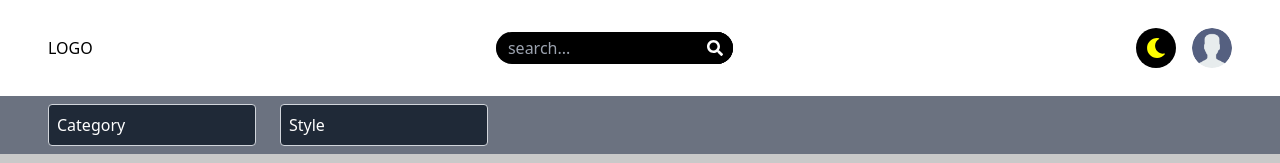
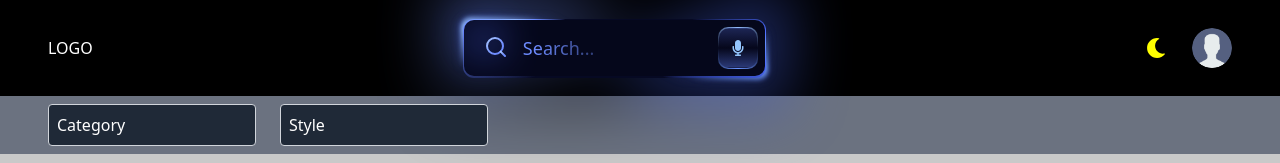
Before and after one commit to Al-Khalsi/freeNG, a Next.js app: page / in a window 1280 px wide. Shown: the top 163 px of the page. Built offline with nearby package versions, Linux system fonts and the light colour scheme.

Commit message:
add search bar for header

```diff
--- a/pages/index.js
+++ b/pages/index.js
@@ -1,6 +1,6 @@
 // pages/index.js
 import Link from 'next/link';
-import { FaSun, FaMoon, FaSearch } from "react-icons/fa";
+import { FaSun, FaMoon, FaSearch, FaMicrophone } from "react-icons/fa";
 import { useEffect, useState } from "react";
 import Head from 'next/head';
 import SelectWithSearch from "../components/modules/SelectWithSearch";
@@ -35,7 +35,6 @@ function Index() {
   // تعریف گزینه‌های مختلف برای هر SelectWithSearch
   const options1 = ['html', 'css', 'js', 'react', 'next'];
   const options2 = ['node', 'express', 'mongodb', 'graphql'];
-  const options3 = ['python', 'django', 'flask', 'fastapi'];
 
   const handleSelectToggle = (selectId) => {
     // اگر سلکتور فعلی باز است، آن را ببندید
@@ -49,16 +48,60 @@ function Index() {
   return (
     <>
       <div className="app">
-        <header className='header w-full h-24 px-2 md:px-12 flex justify-between items-center'>
+        <header className='header w-full h-24 overflow-hidden px-2 md:px-12 flex justify-between items-center'>
           <div className='bg-logo'>
             <div className='logo'>LOGO</div>
           </div>
 
-          <div className='search-box relative hidden sm:block'>
-            <input type="search" className='search border-none outline-none' placeholder='search...' />
-            <button className='btn-search absolute top-0 right-0 flex justify-center items-center'>
-              <FaSearch />
-            </button>
+          <div id='search' className='search-box hidden sm:block'>
+            <div id="search-container">
+              <div class="nebula"></div>
+              <div class="starfield"></div>
+              <div class="cosmic-dust"></div>
+              <div class="cosmic-dust"></div>
+              <div class="cosmic-dust"></div>
+
+              <div class="stardust"></div>
+
+              <div class="cosmic-ring"></div>
+
+              <div id="main">
+                <input
+                  class="input"
+                  name="text"
+                  type="text"
+                  placeholder="Search..."
+                />
+                <div id="input-mask"></div>
+                <div id="cosmic-glow"></div>
+                <div class="wormhole-border"></div>
+                <div id="wormhole-icon">
+                  <FaMicrophone className='text-blue-300'/>
+                </div>
+                <div id="search-icon">
+                  <svg
+                    stroke-linejoin="round"
+                    stroke-linecap="round"
+                    stroke-width="2"
+                    stroke="url(#cosmic-search)"
+                    fill="none"
+                    height="24"
+                    width="24"
+                    viewBox="0 0 24 24"
+                  >
+                    <circle r="8" cy="11" cx="11"></circle>
+                    <line y2="16.65" x2="16.65" y1="21" x1="21"></line>
+                    <defs>
+                      <linearGradient gradientTransform="rotate(45)" id="cosmic-search">
+                        <stop stop-color="#a9c7ff" offset="0%"></stop>
+                        <stop stop-color="#6e8cff" offset="100%"></stop>
+                      </linearGradient>
+                    </defs>
+                  </svg>
+                </div>
+              </div>
+            </div>
+
           </div>
 
           <div className='right-header flex py-1'>
--- a/styles/globals.css
+++ b/styles/globals.css
@@ -33,8 +33,8 @@ main aside {
 }
 
 header {
-  background-color: #fff;
-  color: black;
+  background-color: #000000;
+  color: rgb(255, 255, 255);
 }
 
 .search-box {
@@ -85,3 +85,293 @@ header {
 .filter-sidebar {
   background-color: #fff;
 }
+
+#search {
+  z-index: 0;
+}
+
+.stardust,
+.cosmic-ring,
+.starfield,
+.nebula {
+  max-height: 70px;
+  max-width: 314px;
+  height: 100%;
+  width: 100%;
+  position: absolute;
+  overflow: hidden;
+  z-index: -1;
+  border-radius: 12px;
+  filter: blur(3px);
+}
+
+.input {
+  background-color: #05071b;
+  border: none;
+  width: 301px;
+  height: 56px;
+  border-radius: 10px;
+  color: #a9c7ff;
+  padding-inline: 59px;
+  font-size: 18px;
+}
+
+#search-container {
+  display: flex;
+  align-items: center;
+  justify-content: center;
+}
+
+.input::placeholder {
+  color: #6e8cff;
+}
+
+.input:focus {
+  outline: none;
+}
+
+#main:focus-within>#input-mask {
+  display: none;
+}
+
+#input-mask {
+  pointer-events: none;
+  width: 100px;
+  height: 20px;
+  position: absolute;
+  background: linear-gradient(90deg, transparent, #05071b);
+  top: 18px;
+  left: 70px;
+}
+
+#cosmic-glow {
+  pointer-events: none;
+  width: 30px;
+  height: 20px;
+  position: absolute;
+  background: #4d6dff;
+  top: 10px;
+  left: 5px;
+  filter: blur(20px);
+  opacity: 0.8;
+  transition: all 2s;
+}
+
+#main:hover>#cosmic-glow {
+  opacity: 0;
+}
+
+.stardust {
+  max-height: 63px;
+  max-width: 307px;
+  border-radius: 10px;
+  filter: blur(2px);
+}
+
+.stardust::before {
+  content: "";
+  z-index: -2;
+  text-align: center;
+  top: 50%;
+  left: 50%;
+  transform: translate(-50%, -50%) rotate(83deg);
+  position: absolute;
+  width: 600px;
+  height: 600px;
+  background-repeat: no-repeat;
+  background-position: 0 0;
+  filter: brightness(1.4);
+  background-image: conic-gradient(rgba(0, 0, 0, 0) 0%,
+      #4d6dff,
+      rgba(0, 0, 0, 0) 8%,
+      rgba(0, 0, 0, 0) 50%,
+      #6e8cff,
+      rgba(0, 0, 0, 0) 58%);
+  transition: all 2s;
+}
+
+.cosmic-ring {
+  max-height: 59px;
+  max-width: 303px;
+  border-radius: 11px;
+  filter: blur(0.5px);
+}
+
+.cosmic-ring::before {
+  content: "";
+  z-index: -2;
+  text-align: center;
+  top: 50%;
+  left: 50%;
+  transform: translate(-50%, -50%) rotate(70deg);
+  position: absolute;
+  width: 600px;
+  height: 600px;
+  filter: brightness(1.3);
+  background-repeat: no-repeat;
+  background-position: 0 0;
+  background-image: conic-gradient(#05071b,
+      #4d6dff 5%,
+      #05071b 14%,
+      #05071b 50%,
+      #6e8cff 60%,
+      #05071b 64%);
+  transition: all 2s;
+}
+
+.starfield {
+  max-height: 65px;
+  max-width: 312px;
+}
+
+.starfield::before {
+  content: "";
+  z-index: -2;
+  text-align: center;
+  top: 50%;
+  left: 50%;
+  transform: translate(-50%, -50%) rotate(82deg);
+  position: absolute;
+  width: 600px;
+  height: 600px;
+  background-repeat: no-repeat;
+  background-position: 0 0;
+  background-image: conic-gradient(rgba(0, 0, 0, 0),
+      #1c2452,
+      rgba(0, 0, 0, 0) 10%,
+      rgba(0, 0, 0, 0) 50%,
+      #2a3875,
+      rgba(0, 0, 0, 0) 60%);
+  transition: all 2s;
+}
+
+#search-container:hover>.starfield::before {
+  transform: translate(-50%, -50%) rotate(-98deg);
+}
+
+#search-container:hover>.nebula::before {
+  transform: translate(-50%, -50%) rotate(-120deg);
+}
+
+#search-container:hover>.stardust::before {
+  transform: translate(-50%, -50%) rotate(-97deg);
+}
+
+#search-container:hover>.cosmic-ring::before {
+  transform: translate(-50%, -50%) rotate(-110deg);
+}
+
+#search-container:focus-within>.starfield::before {
+  transform: translate(-50%, -50%) rotate(442deg);
+  transition: all 4s;
+}
+
+#search-container:focus-within>.nebula::before {
+  transform: translate(-50%, -50%) rotate(420deg);
+  transition: all 4s;
+}
+
+#search-container:focus-within>.stardust::before {
+  transform: translate(-50%, -50%) rotate(443deg);
+  transition: all 4s;
+}
+
+#search-container:focus-within>.cosmic-ring::before {
+  transform: translate(-50%, -50%) rotate(430deg);
+  transition: all 4s;
+}
+
+.nebula {
+  overflow: hidden;
+  filter: blur(30px);
+  opacity: 0.4;
+  max-height: 130px;
+  max-width: 354px;
+}
+
+.nebula:before {
+  content: "";
+  z-index: -2;
+  text-align: center;
+  top: 50%;
+  left: 50%;
+  transform: translate(-50%, -50%) rotate(60deg);
+  position: absolute;
+  width: 999px;
+  height: 999px;
+  background-repeat: no-repeat;
+  background-position: 0 0;
+  background-image: conic-gradient(#000,
+      #4d6dff 5%,
+      #000 38%,
+      #000 50%,
+      #6e8cff 60%,
+      #000 87%);
+  transition: all 2s;
+}
+
+#wormhole-icon {
+  position: absolute;
+  top: 8px;
+  right: 8px;
+  display: flex;
+  align-items: center;
+  justify-content: center;
+  z-index: 2;
+  max-height: 40px;
+  max-width: 38px;
+  height: 100%;
+  width: 100%;
+  isolation: isolate;
+  overflow: hidden;
+  border-radius: 10px;
+  background: linear-gradient(180deg, #1c2452, #05071b, #2a3875);
+  border: 1px solid transparent;
+}
+
+.wormhole-border {
+  height: 42px;
+  width: 40px;
+  position: absolute;
+  overflow: hidden;
+  top: 7px;
+  right: 7px;
+  border-radius: 10px;
+}
+
+.wormhole-border::before {
+  content: "";
+  text-align: center;
+  top: 50%;
+  left: 50%;
+  transform: translate(-50%, -50%) rotate(90deg);
+  position: absolute;
+  width: 600px;
+  height: 600px;
+  background-repeat: no-repeat;
+  background-position: 0 0;
+  filter: brightness(1.35);
+  background-image: conic-gradient(rgba(0, 0, 0, 0),
+      #4d6dff,
+      rgba(0, 0, 0, 0) 50%,
+      rgba(0, 0, 0, 0) 50%,
+      #6e8cff,
+      rgba(0, 0, 0, 0) 100%);
+  animation: rotate 4s linear infinite;
+}
+
+#main {
+  position: relative;
+}
+
+#search-icon {
+  position: absolute;
+  left: 20px;
+  top: 15px;
+}
+
+@keyframes rotate {
+  100% {
+    transform: translate(-50%, -50%) rotate(450deg);
+  }
+}
```
